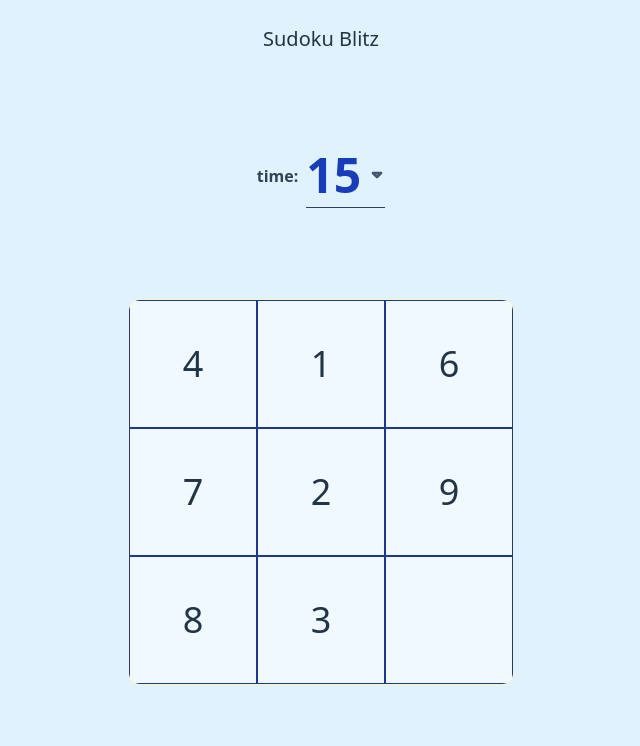
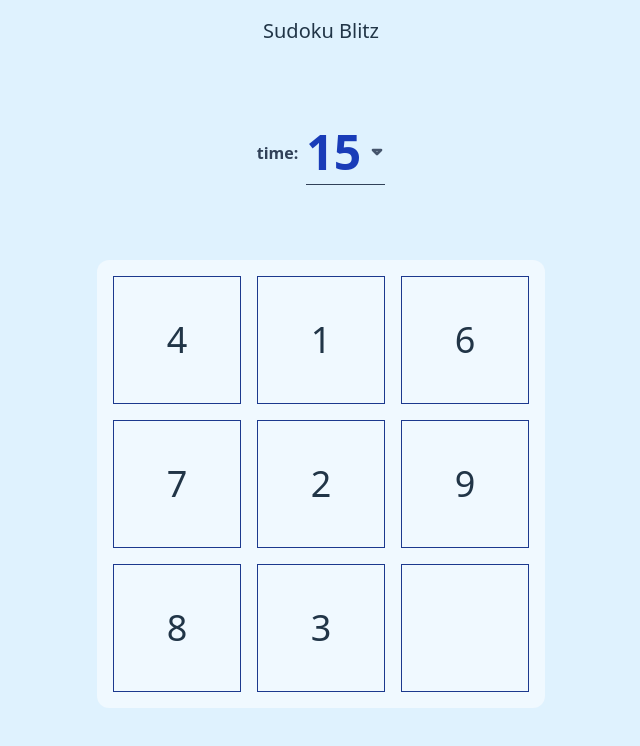
Before and after one commit to Sofia-Ortega/sudoku-blitz, a React (Vite) app: page / in a window 1280 px wide. Shown: the top 746 px of the page, without its empty margins (319-959 px from the left). Built offline with nearby package versions, Linux system fonts and the light colour scheme.

Commit message:
using css grid

```diff
--- a/src/App.tsx
+++ b/src/App.tsx
@@ -3,7 +3,7 @@ import "./App.css";
 import { Grid } from "./components/Grid";
 import Dropdown from "./components/Dropdown";
 
-const randomGrid = (): (number | null)[][] => {
+const randomGrid = (): (number | null)[] => {
   let digits: (number | null)[] = [1, 2, 3, 4, 5, 6, 7, 8, 9];
 
   const missingIndex = Math.floor(Math.random() * digits.length);
@@ -14,17 +14,11 @@ const randomGrid = (): (number | null)[][] => {
     .sort((a, b) => a.sort - b.sort)
     .map(({ value }) => value);
 
-  const grid: (number | null)[][] = [
-    shuffled.slice(0, 3),
-    shuffled.slice(3, 6),
-    shuffled.slice(6, 9),
-  ];
-
-  return grid;
+  return shuffled;
 };
 
 function App() {
-  const [gridNums, setGridNums] = useState<(number | null)[][]>(randomGrid());
+  const [gridNums, setGridNums] = useState<(number | null)[]>(randomGrid());
   const [score, setScore] = useState(0);
   const [timer, setTimer] = useState(30);
   const [running, setRunning] = useState(false);
--- a/src/components/Grid.tsx
+++ b/src/components/Grid.tsx
@@ -1,37 +1,24 @@
 import { Box } from "./Box";
-
-interface RowProps {
-  row: (number | null)[];
+interface GridProps {
+  gridNums: (number | null)[];
   refreshPuzzle: () => void;
-  ans: number;
 }
 
-function Row({ row, refreshPuzzle, ans }: RowProps) {
+export function Grid({ gridNums, refreshPuzzle }: GridProps) {
+  let ans = 45; // sum(1 -> 9) = 45
+  gridNums.forEach((n) => n && (ans -= n));
+
   return (
-    <div className="flex">
-      {row.map((num) => (
-        <Box key={num} num={num} refreshPuzzle={refreshPuzzle} ans={ans} />
+    <div className="bg-sky-50 rounded-xl overflow-hidden grid grid-cols-3  gap-4 p-4">
+      {gridNums.map((num, index) => (
+        <Box
+          key={num}
+          num={num}
+          index={index}
+          refreshPuzzle={refreshPuzzle}
+          ans={ans}
+        />
       ))}
     </div>
   );
 }
-
-interface GridProps {
-  gridNums: (number | null)[][];
-  refreshPuzzle: () => void;
-}
-
-export function Grid({ gridNums, refreshPuzzle }: GridProps) {
-  const flatGrid = gridNums.flat();
-
-  let ans = 45;
-  flatGrid.forEach((n) => n && (ans -= n));
-
-  return (
-    <div className="bg-sky-50 rounded-xl overflow-hidden border border-amber-100">
-      {gridNums.map((row) => (
-        <Row row={row} ans={ans} refreshPuzzle={refreshPuzzle} />
-      ))}
-    </div>
-  );
-}
```
